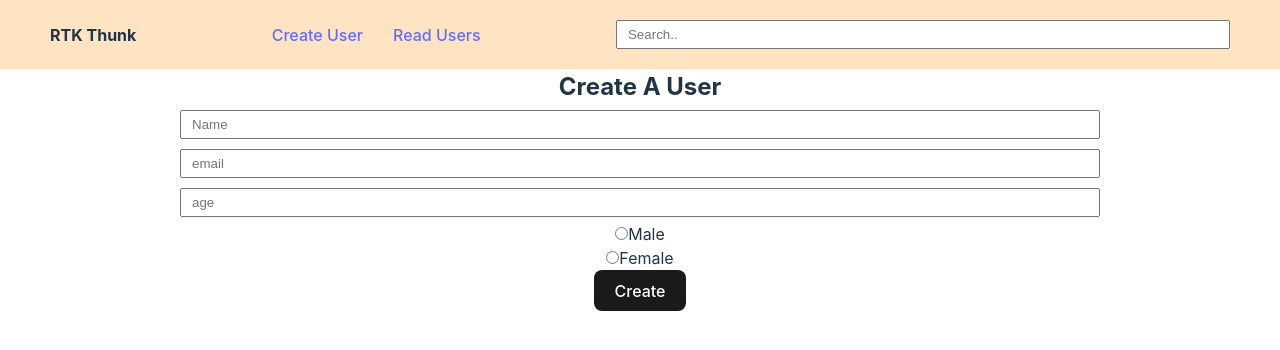
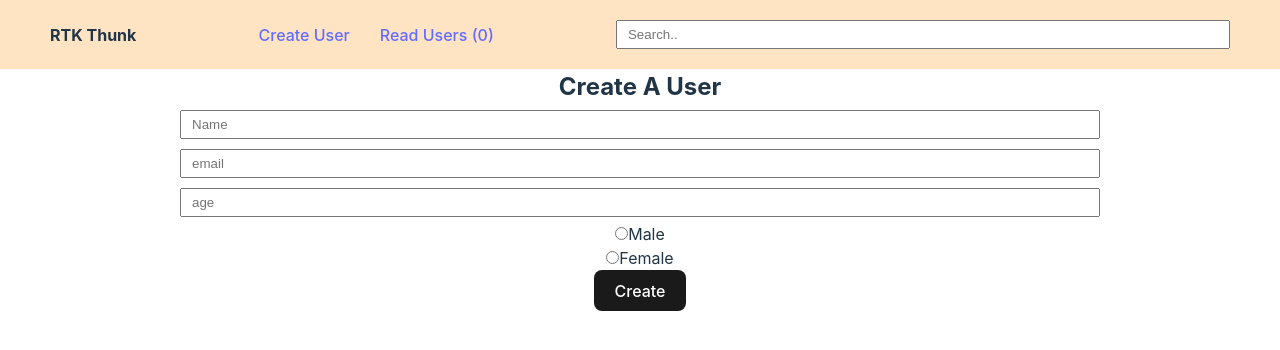
Before and after one commit to ahmedabro/Redux-Toolkit-and-Thunk-CRUD, a React (Vite) app: page / in a window 1280 px wide. Shown: the top 350 px of the page. Built offline with nearby package versions, Linux system fonts and the light colour scheme.

Commit message:
Total no. of users added in Navbar Read Users link

```diff
--- a/src/components/Navbar.jsx
+++ b/src/components/Navbar.jsx
@@ -1,7 +1,10 @@
 import React from 'react'
 import { Link } from 'react-router-dom'
+import { useSelector } from 'react-redux'
+import { selectAllUsers } from '../features/usersSlice'
 
 const Navbar = () => {
+  const allUsers = useSelector(selectAllUsers)
   return (
     <nav>
           <h4>RTK Thunk</h4>
@@ -10,7 +13,7 @@ const Navbar = () => {
                   <Link to='/'>Create User</Link>
               </li>
               <li>
-                  <Link to='/read'>Read Users</Link>
+                  <Link to='/read'>Read Users ({allUsers.length})</Link>
               </li>
           </ul>
           <input type='text' placeholder='Search..' />
--- a/src/components/Read.jsx
+++ b/src/components/Read.jsx
@@ -14,7 +14,7 @@ const Read = () => {
   return (
     <div className='read-users'>
       {
-        !isLoading ?
+        allUsers && !isLoading ?
         <div className='users-container'>{allUsers.map(user => {
             return (
                 <div className="user-card" key={user.id}>
--- a/src/features/usersSlice.js
+++ b/src/features/usersSlice.js
@@ -50,7 +50,7 @@ const usersSlice = createSlice({
         }),
         builder.addCase(createUser.rejected, (state, action) => {
             state.isLoading = false
-            state.error = action.payload.message
+            state.error = action.payload
         }),
 
         builder.addCase(readUsers.pending, (state) => {
```
